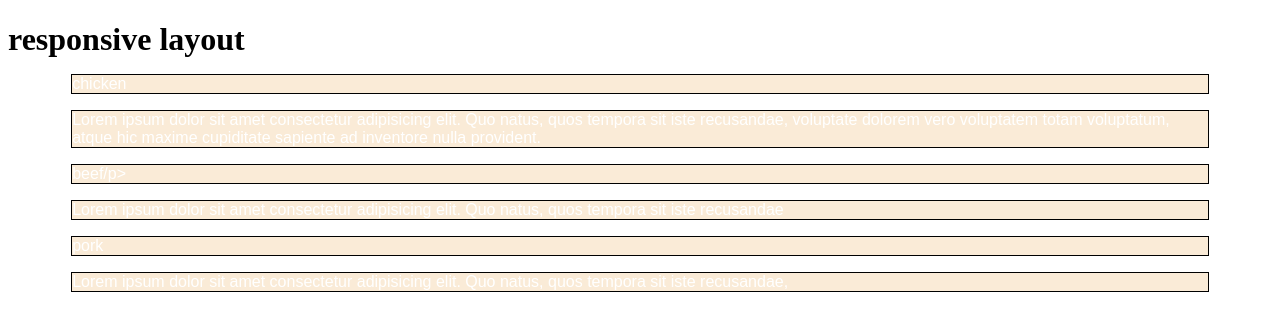
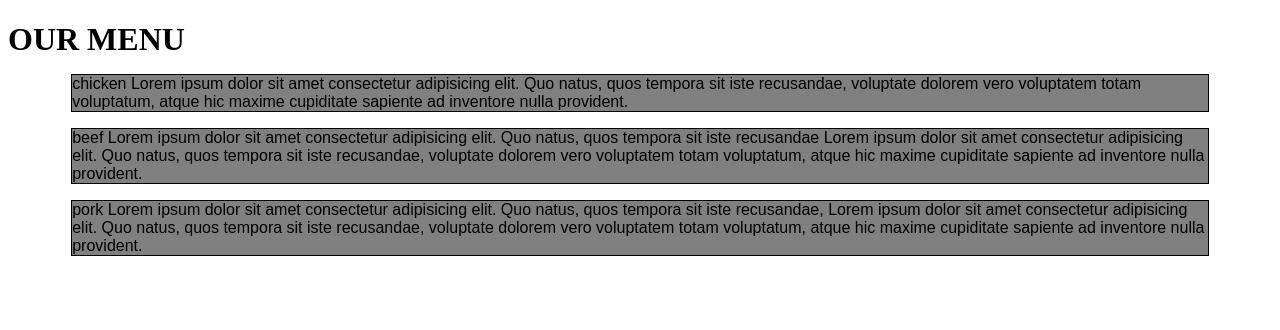
Before and after one commit to keerthiprathyusha/coursera-module2, a plain HTML site: page week-2.html in a window 1280 px wide. Drawn offline with Linux system fonts and the light colour scheme.

Commit message:
Update week-2.html

```diff
--- a/week-2.html
+++ b/week-2.html
@@ -14,13 +14,13 @@
 
             p{
              border: 1px solid black;
-             background-color: antiquewhite;
+             background-color: grey;
              width:90%;
              height:150 px;
              margin-right: auto;
              margin-left: auto;
              font-family: Arial, Helvetica, sans-serif;
-             color: white;
+             color: black;
              }
              .row{
              width:100%;
@@ -66,12 +66,12 @@
          <head>
     <body>
         <h1>
-            responsive layout
+            OUR MENU
         </h1>
         <div class="row">
-            <div class="col-lg-1 col-md-1"><p>chicken</p><p>  Lorem ipsum dolor sit amet consectetur adipisicing elit. Quo natus, quos tempora sit iste recusandae, voluptate dolorem vero voluptatem totam voluptatum, atque hic maxime cupiditate sapiente ad inventore nulla provident.</p></div>
-            <div class="col-lg-2 col-md-2"><p>beef/p><p> Lorem ipsum dolor sit amet consectetur adipisicing elit. Quo natus, quos tempora sit iste recusandae</p></div>
-            <div class="col-lg-3 col-md-3"><p>pork</p><p> Lorem ipsum dolor sit amet consectetur adipisicing elit. Quo natus, quos tempora sit iste recusandae,</p></div>
+            <div class="col-lg-1 col-md-1"><p>chicken  Lorem ipsum dolor sit amet consectetur adipisicing elit. Quo natus, quos tempora sit iste recusandae, voluptate dolorem vero voluptatem totam voluptatum, atque hic maxime cupiditate sapiente ad inventore nulla provident.</p></div>
+            <div class="col-lg-2 col-md-2"><p>beef Lorem ipsum dolor sit amet consectetur adipisicing elit. Quo natus, quos tempora sit iste recusandae Lorem ipsum dolor sit amet consectetur adipisicing elit. Quo natus, quos tempora sit iste recusandae, voluptate dolorem vero voluptatem totam voluptatum, atque hic maxime cupiditate sapiente ad inventore nulla provident.</p></div>
+            <div class="col-lg-3 col-md-3"><p>pork Lorem ipsum dolor sit amet consectetur adipisicing elit. Quo natus, quos tempora sit iste recusandae, Lorem ipsum dolor sit amet consectetur adipisicing elit. Quo natus, quos tempora sit iste recusandae, voluptate dolorem vero voluptatem totam voluptatum, atque hic maxime cupiditate sapiente ad inventore nulla provident.</p></div>
         </div>
     </body>
     </html>
```
